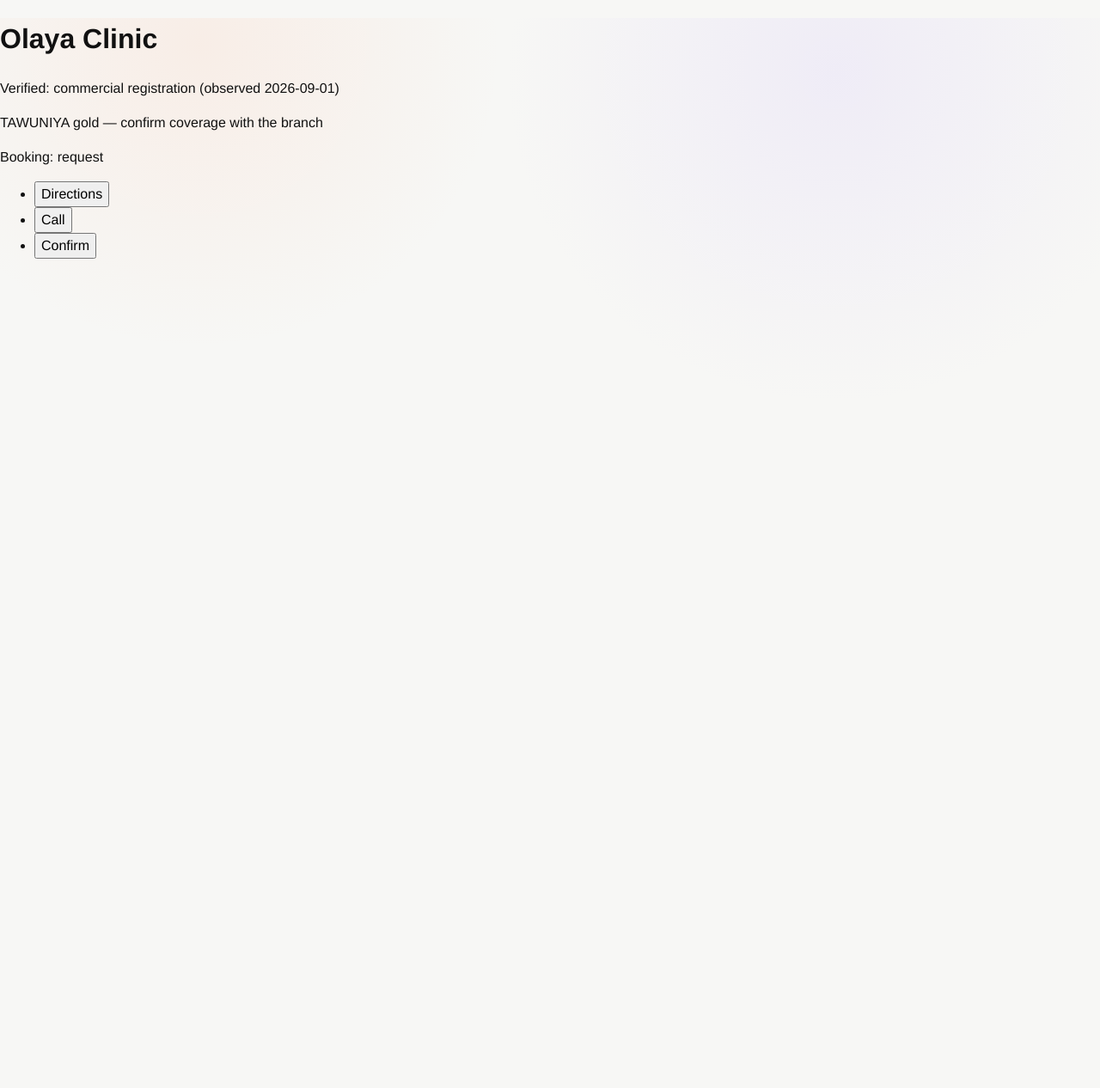
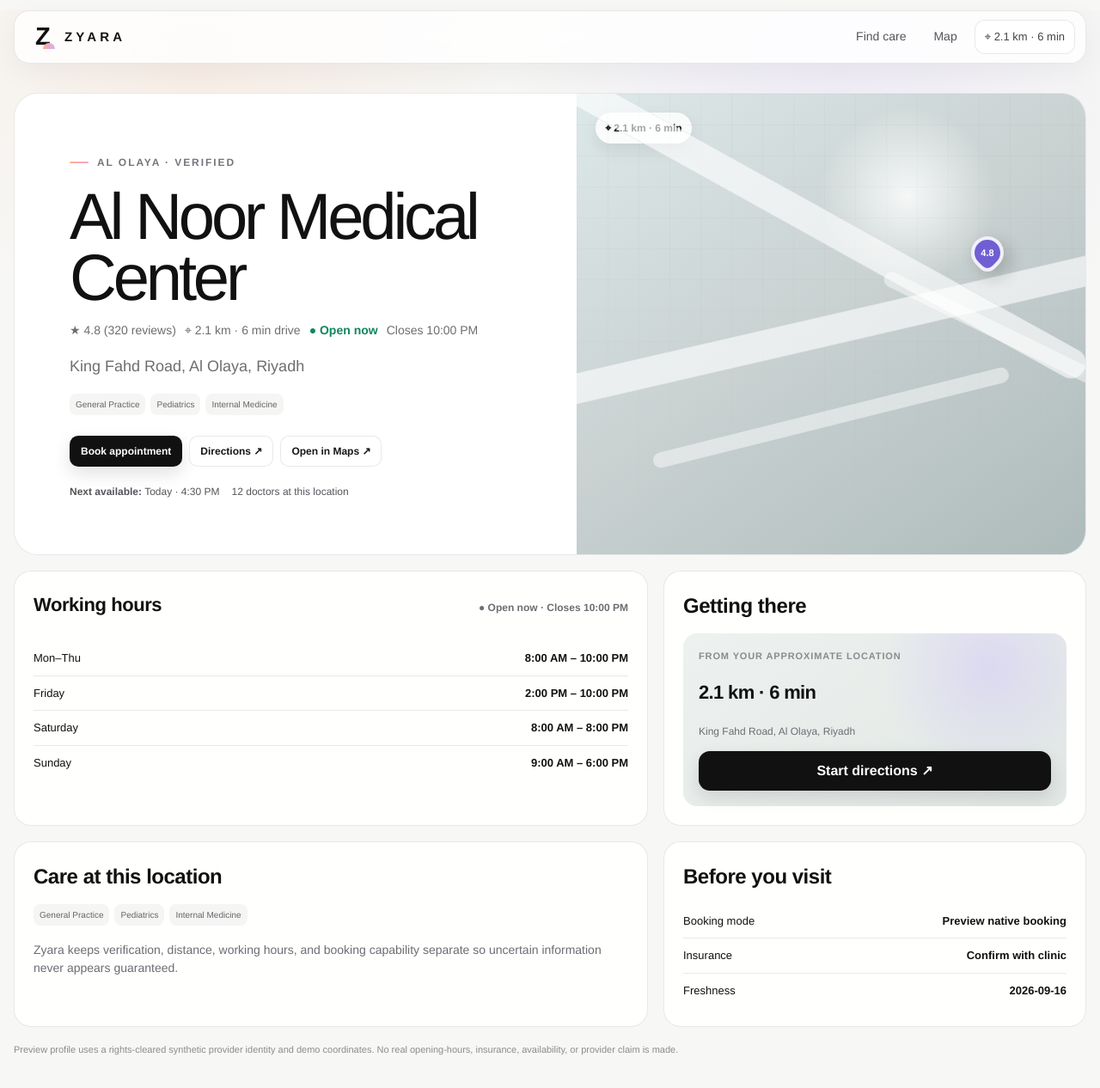
Before and after one commit to TheHalfMoon/Zyara, a Next.js app in the folder apps/web/: page /en/profiles/b1 in a window 1280 px wide. Shown: the top 1266 px of the page at 86% size. Before the commit the page ends 821 px from the top, so only its background shows below. Built offline with nearby package versions, Linux system fonts and the light colour scheme.

Commit message:
feat(profile): surface distance hours directions and booking context

```diff
--- a/apps/web/app/[locale]/profiles/[branchId]/page.tsx
+++ b/apps/web/app/[locale]/profiles/[branchId]/page.tsx
@@ -1,38 +1,123 @@
 import { isSupportedLocale } from "@zyara/domain";
-import { translate } from "@zyara/i18n";
-
-// Synthetic branch profile (M012). Verified fields show exact scope +
-// freshness; insurer acceptance carries a caveat; booking mode is labeled.
-// No precise-location permission is required to view this page.
-const PROFILES: Record<string, { ar: string; en: string; scope: string | null; observed: string; insurer: string | null; mode: string }> = {
-  b1: {
-    ar: "عيادة العليا", en: "Olaya Clinic",
-    scope: "commercial registration", observed: "2026-09-01",
-    insurer: "TAWUNIYA gold — confirm coverage with the branch",
-    mode: "request",
-  },
-};
+import { directionsUrl, mapUrl, placeById } from "../../discovery-data";
 
 export default async function ProfilePage({ params }: { params: Promise<{ locale: string; branchId: string }> }) {
   const { locale, branchId } = await params;
   const active = isSupportedLocale(locale) ? locale : "ar";
-  const p = PROFILES[branchId];
-  if (!p) return <main><h1>{translate(active, "common.retry")}</h1></main>;
+  const ar = active === "ar";
+  const place = placeById(branchId);
+
+  if (!place) {
+    return (
+      <main className="zyara-shell">
+        <section className="zyara-page">
+          <h1 className="zyara-page-title">{ar ? "لم نجد هذا المكان." : "We couldn’t find this place."}</h1>
+          <a className="zyara-primary" href={`/${active}/search`}>{ar ? "العودة للبحث" : "Back to search"}</a>
+        </section>
+      </main>
+    );
+  }
+
   return (
-    <main>
-      <h1>{active === "ar" ? p.ar : p.en}</h1>
-      {p.scope ? (
-        <p>Verified: {p.scope} (observed {p.observed})</p>
-      ) : (
-        <p>Unverified — scope unknown</p>
-      )}
-      {p.insurer ? <p>{p.insurer}</p> : <p>Insurance acceptance unknown — not guaranteed</p>}
-      <p>Booking: {p.mode}</p>
-      <ul aria-label="profile-actions">
-        <li><button type="button">Directions</button></li>
-        <li><button type="button">Call</button></li>
-        <li><button type="button">{translate(active, "common.confirm")}</button></li>
-      </ul>
+    <main className="zyara-shell" lang={active} dir={ar ? "rtl" : "ltr"}>
+      <nav className="zyara-nav" aria-label="Primary navigation">
+        <a className="zyara-brand" href={`/${active}`} aria-label="Zyara home">
+          <span className="zyara-mark" aria-hidden="true">Z</span>
+          <span className="zyara-wordmark">Zyara</span>
+        </a>
+        <div className="zyara-nav-links">
+          <a className="zyara-nav-link" href={`/${active}/search`}>{ar ? "اكتشف الرعاية" : "Find care"}</a>
+          <a className="zyara-nav-link" href={`/${active}/map`}>{ar ? "الخريطة" : "Map"}</a>
+          <span className="zyara-location-chip">⌖ {place.distanceKm} km · {place.driveMinutes} min</span>
+        </div>
+      </nav>
+
+      <section className="zyara-page">
+        <article className="zyara-profile-hero">
+          <div className="zyara-profile-copy">
+            <span className="zyara-eyebrow">{place.area} · {place.verified ? (ar ? "موثّق" : "Verified") : (ar ? "غير موثّق" : "Unverified")}</span>
+            <h1 className="zyara-page-title" style={{ fontSize: "clamp(42px, 6vw, 76px)" }}>{place.name}</h1>
+            <div className="zyara-meta" style={{ marginTop: 16, fontSize: 14 }}>
+              <span>★ {place.rating} ({place.reviews} {ar ? "تقييم" : "reviews"})</span>
+              <span>⌖ {place.distanceKm} km · {place.driveMinutes} min {ar ? "بالسيارة" : "drive"}</span>
+              <span className="zyara-positive">● {ar ? "مفتوح الآن" : "Open now"}</span>
+              <span>{ar ? "يغلق" : "Closes"} {place.closesAt}</span>
+            </div>
+            <p className="zyara-page-subtitle" style={{ marginTop: 18 }}>{place.address}</p>
+            <div className="zyara-tags" style={{ marginTop: 18 }}>
+              {place.specialties.map((specialty) => <span className="zyara-tag" key={specialty}>{specialty}</span>)}
+            </div>
+            <div className="zyara-card-actions" style={{ marginTop: 24 }}>
+              <a className="zyara-primary" href={`/${active}/book?branch=${place.id}`}>{ar ? "احجز موعدًا" : "Book appointment"}</a>
+              <a className="zyara-secondary" href={directionsUrl(place)} target="_blank" rel="noreferrer">{ar ? "الاتجاهات" : "Directions"} ↗</a>
+              <a className="zyara-secondary" href={mapUrl(place)} target="_blank" rel="noreferrer">{ar ? "افتح في الخرائط" : "Open in Maps"} ↗</a>
+            </div>
+            <div className="zyara-availability" style={{ marginTop: 20 }}>
+              <span><strong>{ar ? "أقرب موعد:" : "Next available:"}</strong> {place.nextAvailable}</span>
+              <span>{place.doctors} {ar ? "أطباء في هذا الموقع" : "doctors at this location"}</span>
+            </div>
+          </div>
+          <div className="zyara-profile-visual" aria-label={`${place.name} location preview`}>
+            <span className="zyara-profile-badge">⌖ {place.distanceKm} km · {place.driveMinutes} min</span>
+            <div className="zyara-map-grid" aria-hidden="true" />
+            <div className="zyara-map-road" aria-hidden="true" />
+            <div className="zyara-map-road second" aria-hidden="true" />
+            <span className="zyara-pin p2" aria-hidden="true"><span>{place.rating}</span></span>
+          </div>
+        </article>
+
+        <div className="zyara-profile-grid">
+          <section className="zyara-panel" aria-labelledby="hours-heading">
+            <div className="zyara-list-heading">
+              <h2 id="hours-heading">{ar ? "ساعات العمل" : "Working hours"}</h2>
+              <span className="zyara-positive">● {ar ? "مفتوح الآن" : "Open now"} · {ar ? "يغلق" : "Closes"} {place.closesAt}</span>
+            </div>
+            <div className="zyara-hours">
+              {place.hours.map((row) => (
+                <div className="zyara-hour-row" key={row.day}>
+                  <span>{row.day}</span>
+                  <strong>{row.hours}</strong>
+                </div>
+              ))}
+            </div>
+          </section>
+
+          <aside className="zyara-panel" aria-labelledby="route-heading">
+            <h2 id="route-heading">{ar ? "كيف تصل" : "Getting there"}</h2>
+            <div className="zyara-route-card">
+              <span className="zyara-card-kicker">{ar ? "من موقعك التقريبي" : "From your approximate location"}</span>
+              <strong>{place.distanceKm} km · {place.driveMinutes} min</strong>
+              <span className="zyara-meta">{place.address}</span>
+              <a className="zyara-primary" href={directionsUrl(place)} target="_blank" rel="noreferrer">{ar ? "ابدأ الاتجاهات" : "Start directions"} ↗</a>
+            </div>
+          </aside>
+        </div>
+
+        <div className="zyara-profile-grid">
+          <section className="zyara-panel" aria-labelledby="about-heading">
+            <h2 id="about-heading">{ar ? "الخدمات في هذا الموقع" : "Care at this location"}</h2>
+            <div className="zyara-tags">
+              {place.specialties.map((specialty) => <span className="zyara-tag" key={specialty}>{specialty}</span>)}
+            </div>
+            <p className="zyara-page-subtitle" style={{ fontSize: 14, marginTop: 18 }}>
+              {ar
+                ? "يعرض Zyara حالة التوثيق، المسافة، ساعات العمل، وأسلوب الحجز بشكل منفصل حتى لا تبدو أي معلومة غير مؤكدة كحقيقة مضمونة."
+                : "Zyara keeps verification, distance, working hours, and booking capability separate so uncertain information never appears guaranteed."}
+            </p>
+          </section>
+
+          <aside className="zyara-panel" aria-labelledby="coverage-heading">
+            <h2 id="coverage-heading">{ar ? "معلومات قبل الزيارة" : "Before you visit"}</h2>
+            <div className="zyara-hours">
+              <div className="zyara-hour-row"><span>{ar ? "وضع الحجز" : "Booking mode"}</span><strong>{ar ? "حجز مباشر تجريبي" : "Preview native booking"}</strong></div>
+              <div className="zyara-hour-row"><span>{ar ? "التأمين" : "Insurance"}</span><strong>{ar ? "تحقق مع العيادة" : "Confirm with clinic"}</strong></div>
+              <div className="zyara-hour-row"><span>{ar ? "آخر تحديث" : "Freshness"}</span><strong>2026-09-16</strong></div>
+            </div>
+          </aside>
+        </div>
+
+        <p className="zyara-demo-note" style={{ marginTop: 18 }}>Preview profile uses a rights-cleared synthetic provider identity and demo coordinates. No real opening-hours, insurance, availability, or provider claim is made.</p>
+      </section>
     </main>
   );
 }
```
